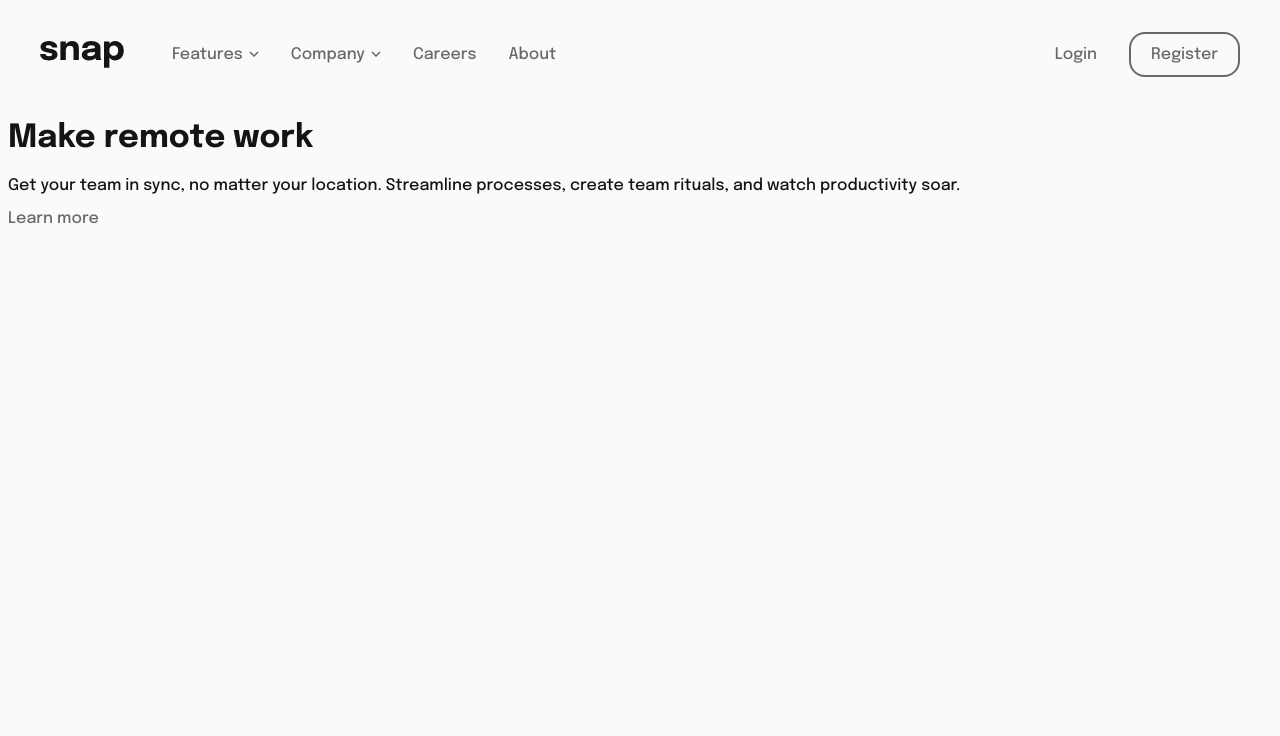
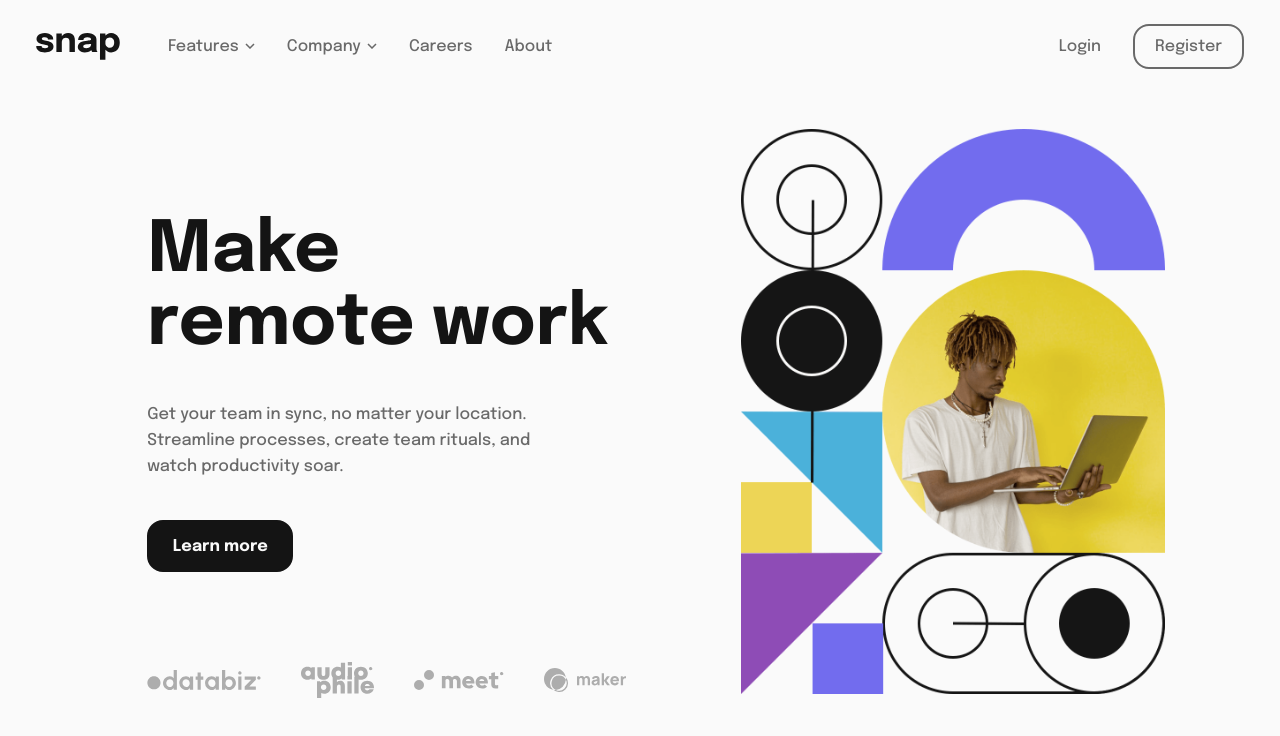
Before and after one commit to joshjavier/intro-section-with-dropdown-navigation, an Eleventy site: page src/index.html in a window 1280 px wide. Built offline with nearby package versions, Linux system fonts and the light colour scheme; Eleventy itself is replaced by a stand-in of ours; files that its build step writes are made by us from their sources.

Commit message:
Build and style the main section

```diff
--- a/src/css/style.css
+++ b/src/css/style.css
@@ -22,6 +22,11 @@ ul {
     margin: 0;
 }
 
+img {
+    display: block;
+    max-width: 100%;
+}
+
 html {
     font-family: 'Epilogue', sans-serif;
     font-weight: 500;
@@ -30,6 +35,7 @@ html {
 body {
     background-color: hsl(0, 0%, 98%);
     color: hsl(0, 0%, 8%);
+    margin: 0;
 }
 
 
@@ -65,7 +71,7 @@ header ul:not(.dropdown__menu) {
 }
 
 header {
-    padding: 1.5em 2em;
+    padding: 1.5em 4.5vmin;
     gap: 3em;
 }
 
@@ -85,6 +91,7 @@ header ul {
     /* Optically align the up/down arrow with the text */
     transform: translateY(-2px);
     margin-inline-start: 2px;
+    display: inline-block;
 }
 
 .dropdown__menu {
@@ -139,3 +146,128 @@ header ul {
 .user-actions {
     margin-left: auto;
 }
+
+
+/*------------------------------------*\
+  #MAIN
+\*------------------------------------*/
+
+main {
+    text-align: center;
+    display: grid;
+    grid-template-columns: max(0.8em, 4vmin) 1fr 1fr max(0.8em, 4vmin);
+    grid-template-areas:
+        "hero hero    hero    hero"
+        ".... text    text    ...."
+        ".... clients clients ....";
+}
+
+main .hero    { grid-area: hero;    }
+main .text    { grid-area: text;    }
+main .clients { grid-area: clients; }
+
+main .hero img {
+    width: 100%;
+}
+
+h1 {
+    margin-block: 0;
+    font-size: 2.2rem;
+}
+
+main p {
+    color: hsl(0, 0%, 41%);
+    line-height: 1.6;
+    margin-block: 1.2em 1.5em;
+}
+
+main .button {
+    font-weight: 700;
+    padding: 0.95em 1.45em;
+    color: hsl(0, 0%, 98%);
+    background-color: hsl(0, 0%, 8%);
+    border-color: hsl(0, 0%, 8%);
+    transition: 150ms ease-out;
+}
+
+main .button:hover,
+main .button:focus {
+    color: unset;
+    background-color: unset;
+}
+
+main .text {
+    margin-block: 3em;
+    max-width: 550px;
+    margin-inline: auto;
+}
+
+.clients__grid {
+    display: flex;
+    align-items: center;
+    justify-content: space-between;
+    gap: 1.5em;
+    max-width: 480px;
+    margin-inline: auto;
+}
+
+body > :last-child {
+    margin-bottom: 4em;
+}
+
+@media (min-width: 800px) {
+    main {
+        margin-block: 2em;
+        text-align: unset;
+        grid-template-areas:
+            ". text    . hero ."
+            ". clients . hero .";
+        grid-template-columns:
+            clamp(1em, 11.5vw, 10em) 3fr 0.5fr 2.5fr clamp(1em, 9vw, 10em);
+    }
+
+    main .text {
+        max-width: unset;
+        margin-inline: unset;
+        margin-block: 7vw;
+    }
+
+    main {
+        font-size: clamp(1rem, 1.27vw, 1.2rem);
+    }
+
+    h1 {
+        font-size: clamp(2.9rem, 5.5vw, 6rem);
+        max-width: 6.6em;
+    }
+
+    main p {
+        max-width: 25em;
+        margin-block: 2.5em 2.5em;
+    }
+
+    .clients__grid {
+        margin-inline: unset;
+    }
+
+    main .hero {
+        margin-block: auto;
+    }
+}
+
+
+
+
+/*------------------------------------*\
+  #UTILITY-CLASSES
+\*------------------------------------*/
+
+.visually-hidden:not(:focus):not(:active) {
+  clip: rect(0 0 0 0);
+  clip-path: inset(50%);
+  height: 1px;
+  overflow: hidden;
+  position: absolute;
+  white-space: nowrap;
+  width: 1px;
+}
--- a/src/index.html
+++ b/src/index.html
@@ -65,9 +65,51 @@
   </header>
 
   <main>
-    <h1>Make remote work</h1>
-    <p>Get your team in sync, no matter your location. Streamline processes, create team rituals, and watch productivity soar.</p>
-    <button>Learn more</button>
+    <picture class="hero">
+      <source
+        srcset="/images/image-hero-desktop.png"
+        media="(min-width: 800px)"
+      />
+      <img
+        src="/images/image-hero-mobile.png"
+        alt="A person using a laptop to work remotely"
+      />
+    </picture>
+
+    <div class="text">
+      <h1>Make remote work</h1>
+      <p>Get your team in sync, no matter your location. Streamline processes, create team rituals, and watch productivity soar.</p>
+      <button class="button">Learn more</button>
+    </div>
+
+    <div class="clients">
+      <ul class="clients__grid">
+        <li>
+          <img
+            src="/images/client-databiz.svg"
+            alt="databiz logo"
+          />
+        </li>
+        <li>
+          <img
+            src="/images/client-audiophile.svg"
+            alt="audiophile logo"
+          />
+        </li>
+        <li>
+          <img
+            src="/images/client-meet.svg"
+            alt="meet logo"
+          />
+        </li>
+        <li>
+          <img
+            src="/images/client-maker.svg"
+            alt="maker logo"
+          />
+        </li>
+      </ul>
+    </div>
   </main>
 
   <!-- <footer class="attribution">
```
